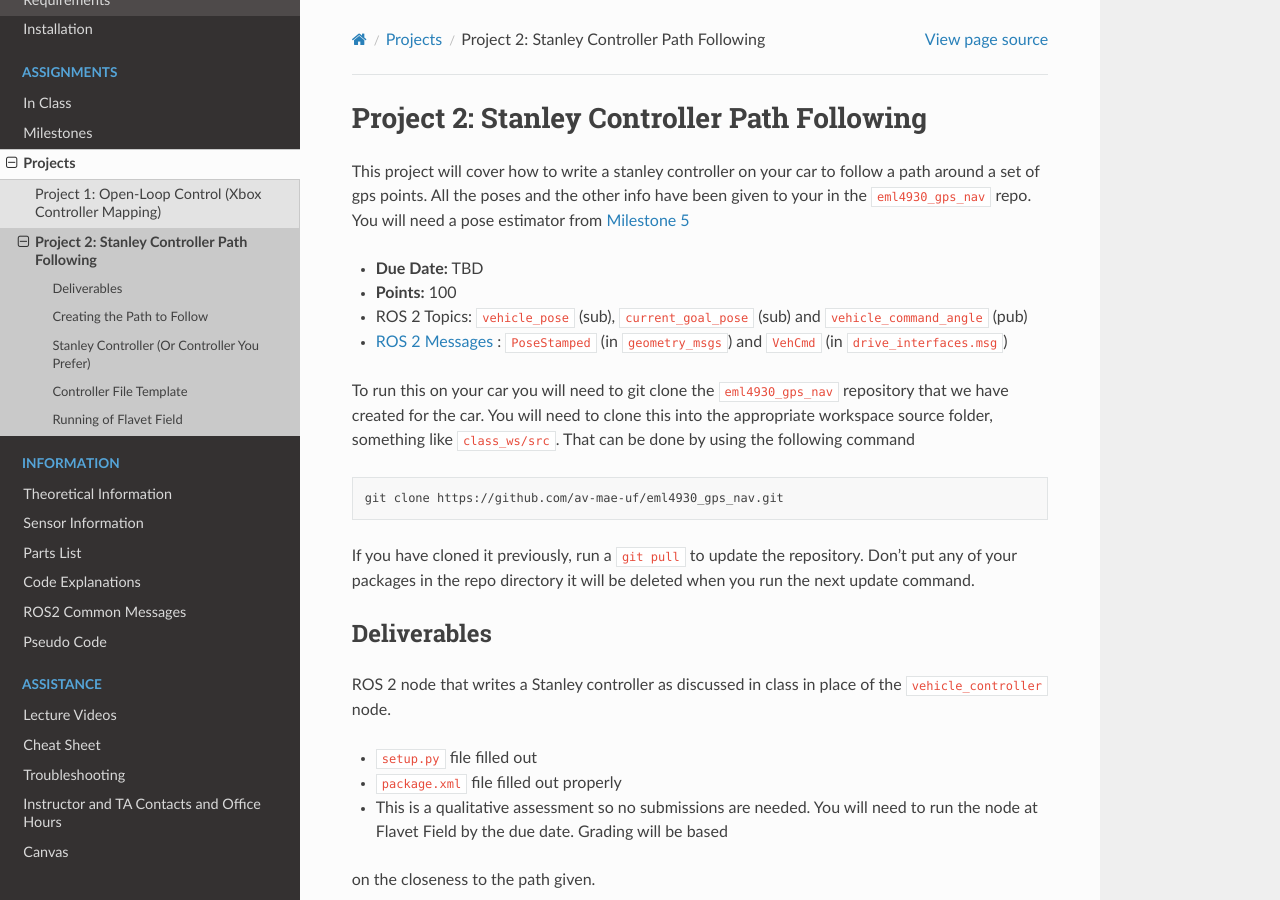
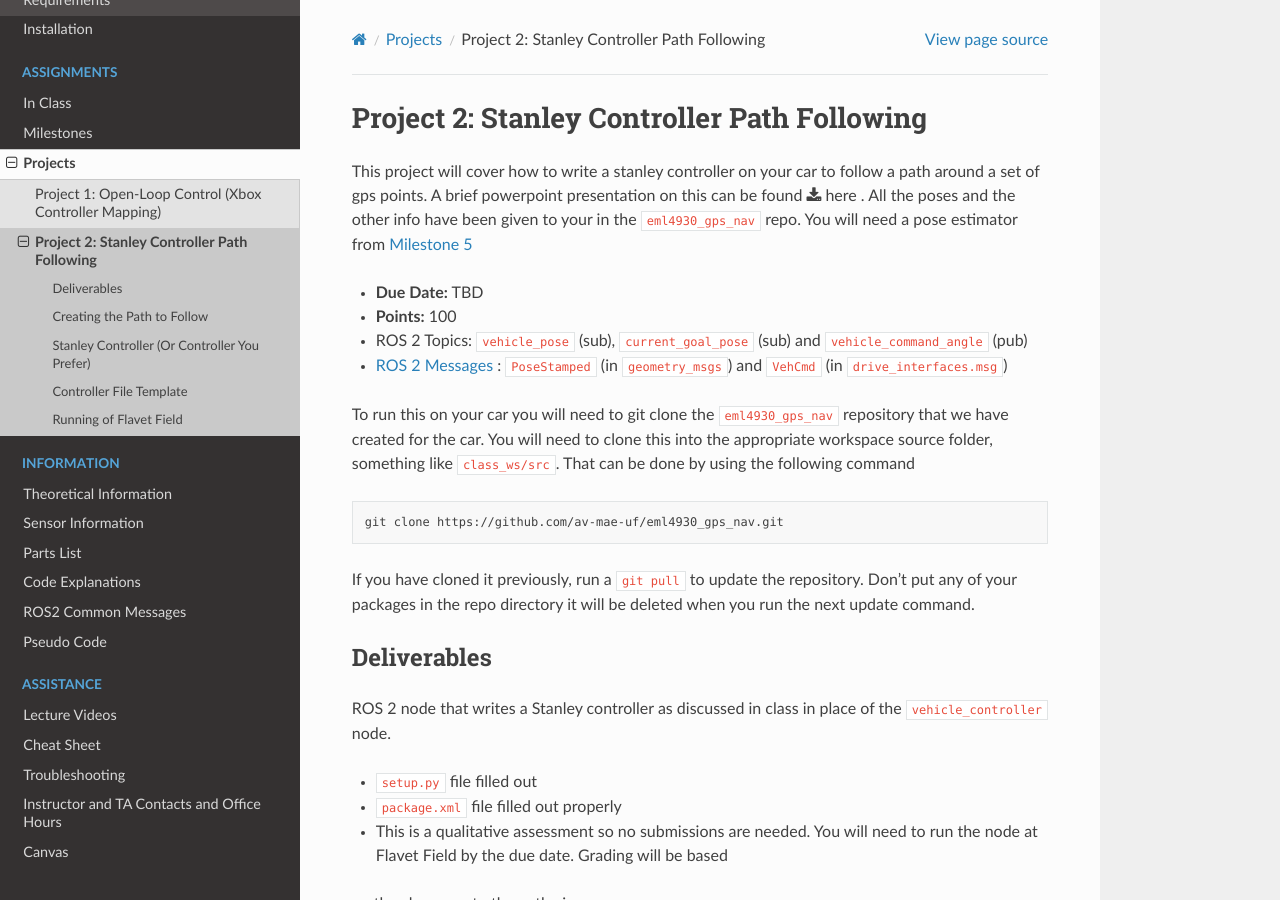
Before and after one commit to av-mae-uf/av1tenth-docs, a Sphinx documentation site: the page built from docs/assignments/projects/project2.rst, in a window 1280 px wide and 900 px high. Built offline with Sphinx 7.4.7 and the Read the Docs theme 2.0.0, drawn with Linux system fonts in a browser that asks for light colours.

Commit message:
Adding service-client videos and adding gps_nav problem pptx

```diff
--- a/docs/assignments/projects/project2.rst
+++ b/docs/assignments/projects/project2.rst
@@ -1,7 +1,7 @@
 Project 2: Stanley Controller Path Following
 =============================================
 
-This project will cover how to write a stanley controller on your car to follow a path around a set of gps points. All the poses and the other info have been given to your in the ``eml4930_gps_nav`` repo. You will need a
+This project will cover how to write a stanley controller on your car to follow a path around a set of gps points. A brief powerpoint presentation on this can be found :download:`here <project_files/1_gps_nav_problem.pptx>` . All the poses and the other info have been given to your in the ``eml4930_gps_nav`` repo. You will need a
 pose estimator from `Milestone 5 <../milestones/milestone5.html>`_
 
 * **Due Date:** TBD
--- a/docs/assistance/videos.rst
+++ b/docs/assistance/videos.rst
@@ -11,7 +11,7 @@
 * `Video 3 <http://www.ccrane3.com/eml4930AV/videos/230129_ros2_vid3.mp4>`_ (:download:`PPT <files/230125_ros2_pub_sub_3.pptx>`) - Create our own pub node and sub/pub node in Python.
 * `Video 4 <http://www.ccrane3.com/eml4930AV/videos/230131_ros2_vid4.mp4>`_ (:download:`PPT <files/230131_ros2_parameters_launch_files_4.pptx>`) - Parameters and Launch files.
 * `Video 5 <http://www.ccrane3.com/eml4930AV/videos/230203_ros2_vid5.mp4>`_ (:download:`PPT <files/230202_ros2_custom_messages5.pptx>`) - Writing a simple service and client in Python. Creating custom msg and srv files.
-
+* `Video 6 <http://www.ccrane3.com/eml4930AV/videos/230206_ros2_vid6.mp4>`_ (:download:`PPT <files/230204_ros2_service_client__6.pptx>`) - Service/Client.
 
 
 .. In Class Videos
```
Also changed, not shown: 2 other files.
